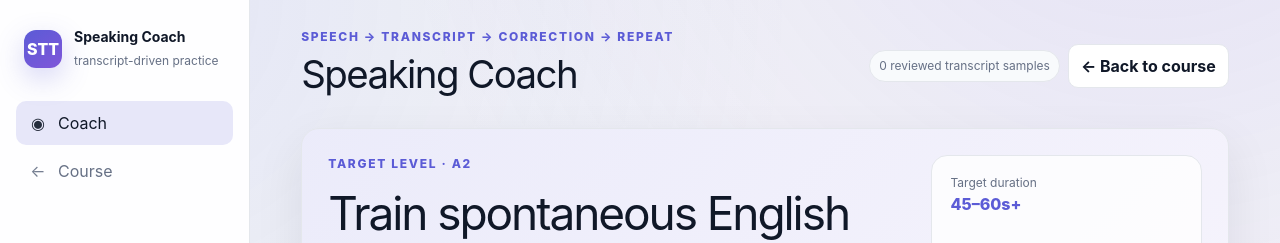
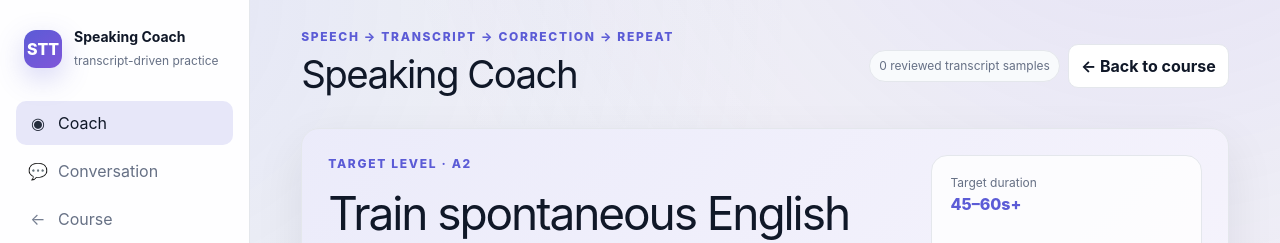
Before and after one commit to TxngJr/english-c1-accelerator, a Next.js app: page /speaking-coach in a window 1280 px wide. Shown: the top 243 px of the page. Built offline with nearby package versions, Linux system fonts and the light colour scheme.

Commit message:
feat: connect speaking and conversation practice workspaces

```diff
--- a/src/app/speaking-coach/page.tsx
+++ b/src/app/speaking-coach/page.tsx
@@ -10,6 +10,7 @@ export default function SpeakingCoachPage() {
         </div>
         <nav className="nav">
           <a className="nav-button active" href="/speaking-coach"><span className="nav-icon">◉</span>Coach</a>
+          <a className="nav-button" href="/conversation-coach"><span className="nav-icon">💬</span>Conversation</a>
           <a className="nav-button" href="/"><span className="nav-icon">←</span>Course</a>
         </nav>
         <div className="sidebar-footer">
```
